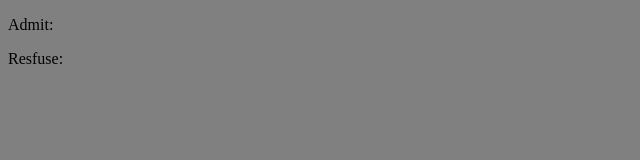
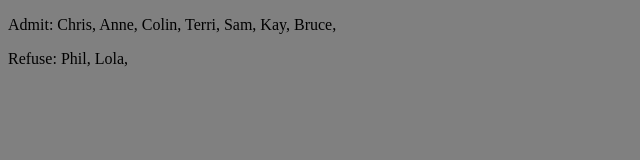
Before and after one commit to Belgarus/JavaScript_exercises, a plain HTML site: page 03-JavaScript-projects/guest-list/index.html in a window 1280 px wide. Shown: the whole page, without its empty margins (0-640 px from the left). Drawn offline with Linux system fonts and the light colour scheme.

Commit message:
fixed a spelling mistake and completed the exercise

```diff
--- a/03-JavaScript-projects/guest-list/index.html
+++ b/03-JavaScript-projects/guest-list/index.html
@@ -11,8 +11,8 @@
 </head>
 <body>
     <div class="output">
-        <p class="admitted'">Admit:</p>
-        <p class="refused">Resfuse: </p>
+        <p id="admitted">Admit:</p>
+        <p id="refused">Resfuse: </p>
     </div>
 	<script src="script.js"></script>
 </body>
--- a/03-JavaScript-projects/guest-list/script.js
+++ b/03-JavaScript-projects/guest-list/script.js
@@ -1,18 +1,14 @@
 const people = ['Chris', 'Anne', 'Colin', 'Terri', 'Phil', 'Lola', 'Sam', 'Kay', 'Bruce'];
 
-const admitted = document.querySelector('.admitted');
-const refused = document.querySelector('.refused');
+const admitted = document.getElementById('admitted');
+const refused = document.getElementById('refused');
 admitted.textContent = 'Admit: ';
 refused.textContent = 'Refuse: ';
-guest = ""
 
 // loop starts here
-for (i = 0; i > people.length; i++)
-if (people !== "Phil" && people !== "Lola"){
-        admitted.textContent += people[i] + '';
+for (i = 0; i < people.length; i++){
+if (people[i] !== "Phil" && people[i] !== "Lola"){
+        admitted.textContent += people[i] + ', ';
 } else {
-    refused.textContent += people[i]
-}
-
-// refused.textContent += ;
-// admitted.textContent += ;
+    refused.textContent += people[i] + ', ';
+}}
```
